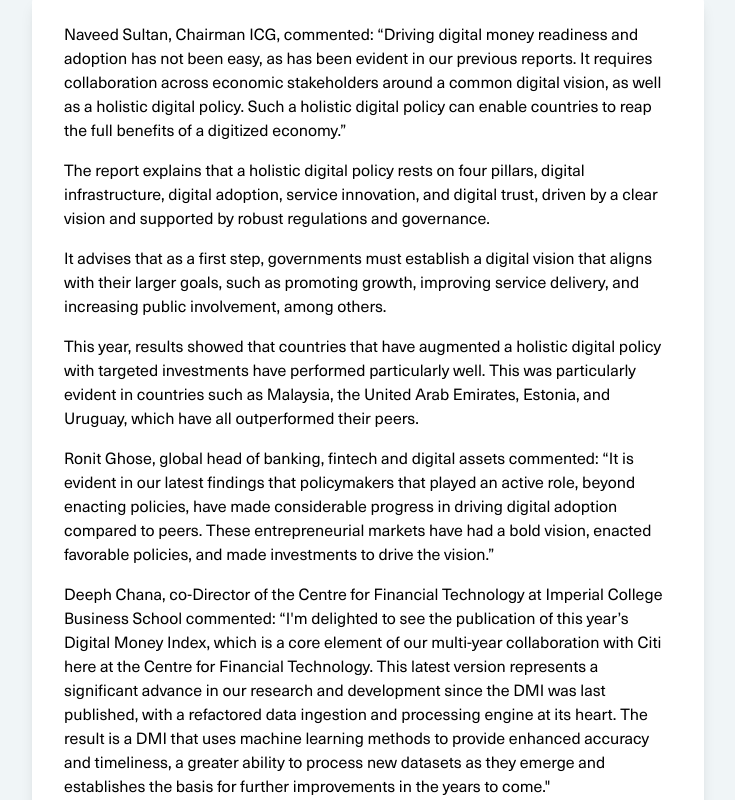
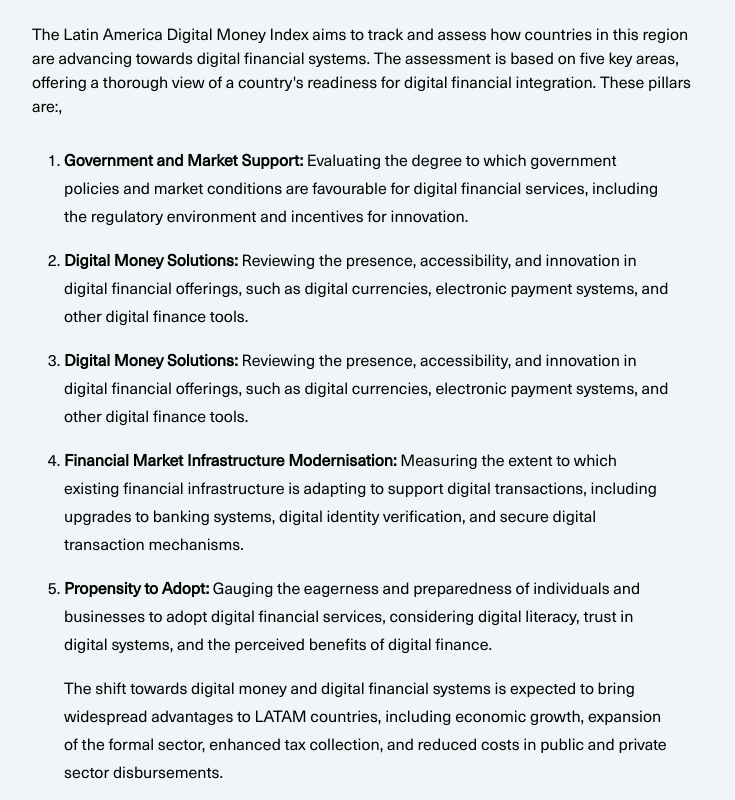
Before and after one commit to Ryan9771/dmi, a React (Vite) app: page /#/ in a window 1280 px wide. Shown: the part 800-1600 px from the top of the page, without its empty margins (272-1007 px from the left). Built offline with nearby package versions, Linux system fonts and the light colour scheme.

Commit message:
FEAT: Updated text to new texts

```diff
--- a/src/Styles.tsx
+++ b/src/Styles.tsx
@@ -1,7 +1,7 @@
 interface RawStyle {
-    [key: string]: string[];
+  [key: string]: string[];
 }
 
 export default function getStyle(styles: RawStyle, style: string) {
-    return styles[style].join(' ');
+  return styles[style].join(" ") + " ";
 }
--- a/src/components/about/About.tsx
+++ b/src/components/about/About.tsx
@@ -2,38 +2,31 @@ import getStyle from "../../Styles";
 import Para from "./Para";
 
 const ABOUT_PARAGRAPHS = [
-  `Naveed Sultan, Chairman ICG, commented: “Driving digital money readiness and
-  adoption has not been easy, as has been evident in our previous reports. It
-  requires collaboration across economic stakeholders around a common digital
-  vision, as well as a holistic digital policy. Such a holistic digital policy
-  can enable countries to reap the full benefits of a digitized economy.”`,
-  `The report explains that a holistic digital policy rests on four pillars,
-  digital infrastructure, digital adoption, service innovation, and digital
-  trust, driven by a clear vision and supported by robust regulations and
-  governance.`,
-  `It advises that as a first step, governments must establish a digital vision
-  that aligns with their larger goals, such as promoting growth, improving
-  service delivery, and increasing public involvement, among others.`,
-  `This year, results showed that countries that have augmented a holistic
-  digital policy with targeted investments have performed particularly well.
-  This was particularly evident in countries such as Malaysia, the United Arab
-  Emirates, Estonia, and Uruguay, which have all outperformed their peers.`,
-  `Ronit Ghose, global head of banking, fintech and digital assets commented:
-  “It is evident in our latest findings that policymakers that played an active
-  role, beyond enacting policies, have made considerable progress in driving
-  digital adoption compared to peers. These entrepreneurial markets have had a
-  bold vision, enacted favorable policies, and made investments to drive the
-  vision.”`,
-  `Deeph Chana, co-Director of the Centre for Financial Technology at Imperial
-  College Business School commented: “I'm delighted to see the publication of
-  this year’s Digital Money Index, which is a core element of our multi-year
-  collaboration with Citi here at the Centre for Financial Technology. This
-  latest version represents a significant advance in our research and
-  development since the DMI was last published, with a refactored data ingestion
-  and processing engine at its heart. The result is a DMI that uses machine
-  learning methods to provide enhanced accuracy and timeliness, a greater
-  ability to process new datasets as they emerge and establishes the basis for
-  further improvements in the years to come."`,
+  `
+  The Latin America Digital Money Index aims to track and assess how countries in this region are advancing towards digital financial systems. The assessment is based on five key areas, offering a thorough view of a country's readiness for digital financial integration. These pillars are:`,
+  // `It advises that as a first step, governments must establish a digital vision
+  // that aligns with their larger goals, such as promoting growth, improving
+  // service delivery, and increasing public involvement, among others.`,
+  // `This year, results showed that countries that have augmented a holistic
+  // digital policy with targeted investments have performed particularly well.
+  // This was particularly evident in countries such as Malaysia, the United Arab
+  // Emirates, Estonia, and Uruguay, which have all outperformed their peers.`,
+  // `Ronit Ghose, global head of banking, fintech and digital assets commented:
+  // “It is evident in our latest findings that policymakers that played an active
+  // role, beyond enacting policies, have made considerable progress in driving
+  // digital adoption compared to peers. These entrepreneurial markets have had a
+  // bold vision, enacted favorable policies, and made investments to drive the
+  // vision.”`,
+  // `Deeph Chana, co-Director of the Centre for Financial Technology at Imperial
+  // College Business School commented: “I'm delighted to see the publication of
+  // this year’s Digital Money Index, which is a core element of our multi-year
+  // collaboration with Citi here at the Centre for Financial Technology. This
+  // latest version represents a significant advance in our research and
+  // development since the DMI was last published, with a refactored data ingestion
+  // and processing engine at its heart. The result is a DMI that uses machine
+  // learning methods to provide enhanced accuracy and timeliness, a greater
+  // ability to process new datasets as they emerge and establishes the basis for
+  // further improvements in the years to come."`,
 ];
 
 function About() {
@@ -42,19 +35,109 @@ function About() {
       <div tabIndex={0} className={getStyle(style, "header")}>
         About our Project
       </div>
-      <Para paragraphs={ABOUT_PARAGRAPHS} />
+      <div className="w-full flex flex-col items-center">
+        <p className="max-w-xl md:max-w-2xl md:w-5/6">
+          The Latin America Digital Money Index aims to track and assess how
+          countries in this region are advancing towards digital financial
+          systems. The assessment is based on five key areas, offering a
+          thorough view of a country's readiness for digital financial
+          integration. These pillars are:,
+        </p>
+        <ol className={getStyle(style, "paraCtn") + "list-decimal"}>
+          <li>
+            <strong>Government and Market Support:</strong> Evaluating the
+            degree to which government policies and market conditions are
+            favourable for digital financial services, including the regulatory
+            environment and incentives for innovation.
+          </li>
+          <li>
+            <strong>Digital Money Solutions:</strong> Reviewing the presence,
+            accessibility, and innovation in digital financial offerings, such
+            as digital currencies, electronic payment systems, and other digital
+            finance tools.
+          </li>
+          <li>
+            <strong>Digital Money Solutions:</strong> Reviewing the presence,
+            accessibility, and innovation in digital financial offerings, such
+            as digital currencies, electronic payment systems, and other digital
+            finance tools.
+          </li>
+          <li>
+            <strong>Financial Market Infrastructure Modernisation:</strong>{" "}
+            Measuring the extent to which existing financial infrastructure is
+            adapting to support digital transactions, including upgrades to
+            banking systems, digital identity verification, and secure digital
+            transaction mechanisms.
+          </li>
+          <li>
+            <strong>Propensity to Adopt:</strong> Gauging the eagerness and
+            preparedness of individuals and businesses to adopt digital
+            financial services, considering digital literacy, trust in digital
+            systems, and the perceived benefits of digital finance.
+          </li>
+          <p>
+            The shift towards digital money and digital financial systems is
+            expected to bring widespread advantages to LATAM countries,
+            including economic growth, expansion of the formal sector, enhanced
+            tax collection, and reduced costs in public and private sector
+            disbursements.
+          </p>
+          <p>
+            In summary, the Digital Money Index acts as a crucial resource for
+            stakeholders in the LATAM region to manage the challenges of digital
+            transformation in financial systems. It provides a clear view of
+            progress, identifies areas needing improvement, and suggests avenues
+            for further development, all with the goal of creating inclusive,
+            efficient, and robust digital financial environments. The index
+            offers a structured approach to facilitate the digital
+            transformation of the financial sector for all economic
+            participants.
+          </p>
+        </ol>
+      </div>
     </main>
   );
 }
 
 const style = {
-  ctn: ["flex", "flex-col", "w-full", "gap-8", "items-center", "md:gap-10"],
+  ctn: [
+    "flex",
+    "flex-col",
+    "w-full",
+    "gap-8",
+    "items-center",
+    "md:gap-10",
+    "lg:gap-16",
+  ],
   header: [
     "text-xl",
     "font-medium",
     "text-header-blue",
     "text-center",
     "sm:text-2xl",
+    "lg:text-3xl",
+  ],
+  paraCtn: [
+    "p-4",
+    "bg-white",
+    "rounded-md",
+    "shadow-lg",
+    "flex",
+    "flex-col",
+    "gap-4",
+    "leading-6",
+    "sm:max-w-xl",
+    "sm:px-6",
+    "md:max-w-2xl",
+    "md:px-8",
+    "md:py-6",
+    "md:w-5/6",
+    "lg:leading-7",
+    "lg:p-7",
+    "lg:px-8",
+    "lg:bg-transparent",
+    "lg:shadow-none",
+    "lg:p-0",
   ],
 };
 
--- a/src/components/about/Para.tsx
+++ b/src/components/about/Para.tsx
@@ -35,6 +35,9 @@ const style = {
     "lg:leading-7",
     "lg:p-7",
     "lg:px-8",
+    "lg:bg-transparent",
+    "lg:shadow-none",
+    "lg:p-0",
   ],
   text: ["text-base"],
 };
--- a/src/components/intro/Intro.tsx
+++ b/src/components/intro/Intro.tsx
@@ -31,13 +31,13 @@ const style = {
     "lg:gap-16",
   ],
   headingCtn: ["flex", "flex-col", "gap-3", "mdl:flex-row", "mdl:items-center"],
-  headingRed: ["text-imperial-red", "text-2xl", "font-medium", "md:text-3xl"],
+  headingRed: ["text-imperial-red", "text-2xl", "font-medium", "lg:text-3xl"],
   headingBlue: [
     "text-header-blue",
     "text-xl",
     "font-medium",
     "sm:text-2xl",
-    "md:text-3xl",
+    "lg:text-3xl",
   ],
 };
 
```
